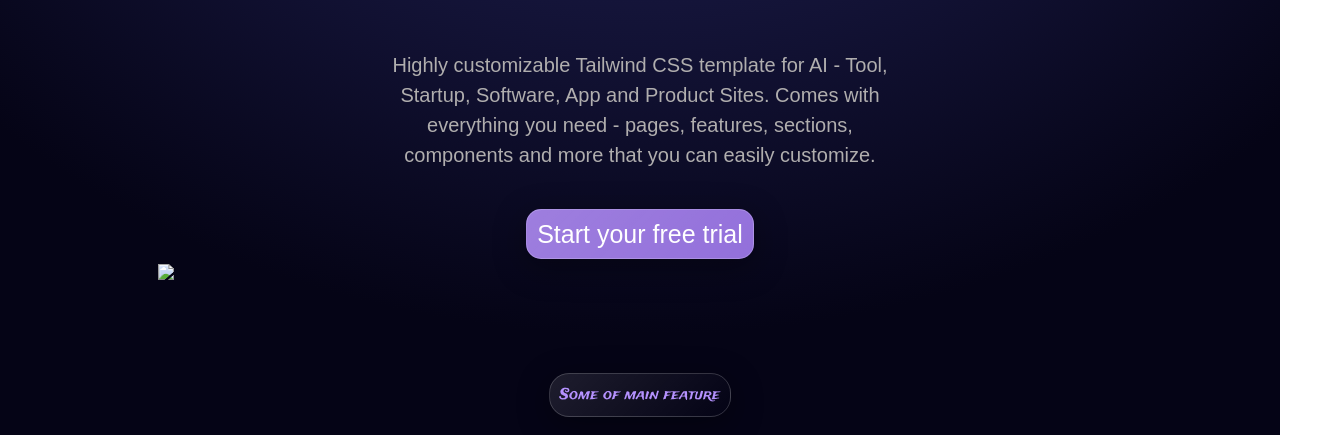
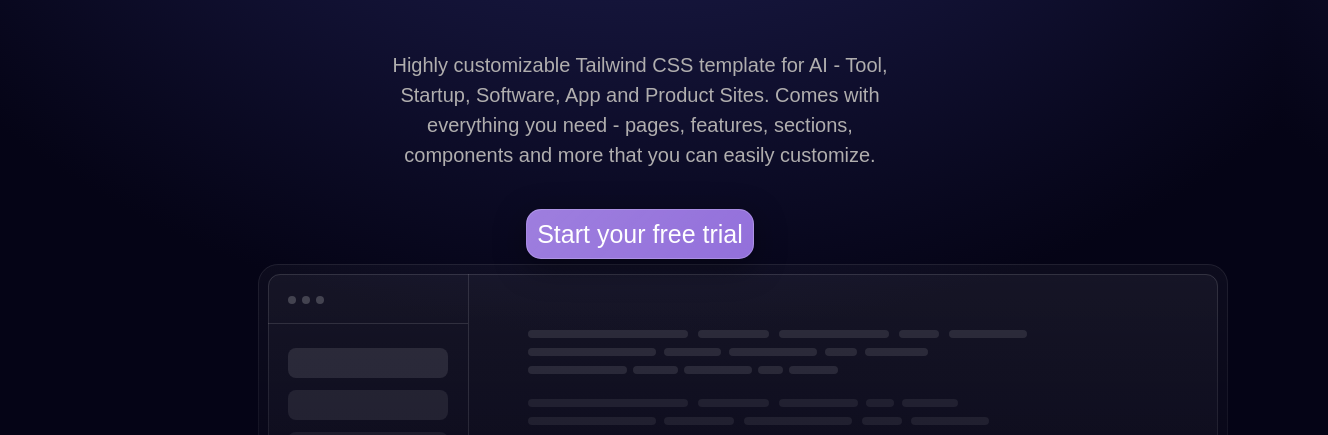
Before and after one commit to AnoirELGUEDDAR/Website_template, a plain HTML site: page index.html in a window 1280 px wide. Shown: the part 365-800 px from the top of the page, 1328 px wide, since content can reach past the window. Drawn offline with Linux system fonts and the light colour scheme.

Commit message:
modify...

```diff
--- a/index.html
+++ b/index.html
@@ -26,7 +26,7 @@
     <br/>components and more that you can easily customize.</p>
 
 <div id="freetrial"><a href="" id="free">Start your free trial </a></div>
-<img id="image" src="images/hero.svg"/>
+<img id="image" src="hero.svg"/>
     <div class="Y">
 <a  href="">Some of main feature</a></div>
 <h1 class="A">Key Features of Our Tool</h1>
```
Also changed, not shown: hero.svg (added).
